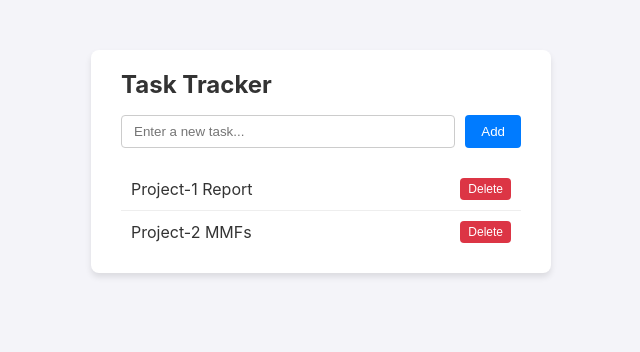
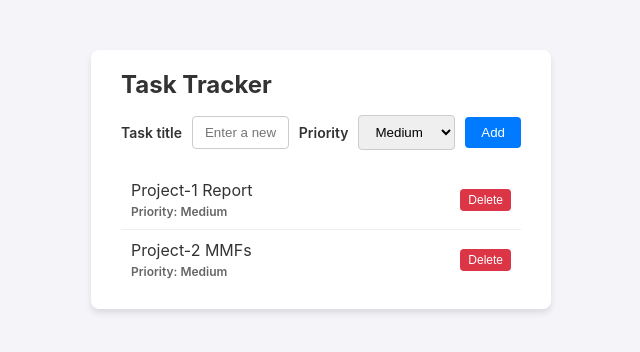
Before and after one commit to aditiakulk/cs3300-ta-workshop, a Flask app: page / in a window 1280 px wide. Shown: the top 352 px of the page, without its empty margins (319-959 px from the left). Run offline with Flask 3, Linux system fonts and the light colour scheme.

Commit message:
Implement feature for issue #1

```diff
--- a/app.py
+++ b/app.py
@@ -2,42 +2,67 @@ from flask import Flask, render_template, request, jsonify
 
 app = Flask(__name__)
 
+PRIORITIES = ("Low", "Medium", "High")
+DEFAULT_PRIORITY = "Medium"
+
 tasks = [
-    {"id": 1, "title": "Project-1 Report"},
-    {"id": 2, "title": "Project-2 MMFs"}
+    {"id": 1, "title": "Project-1 Report", "priority": DEFAULT_PRIORITY},
+    {"id": 2, "title": "Project-2 MMFs", "priority": DEFAULT_PRIORITY}
 ]
 next_id = 3
 
+
+def ensure_task_priority(task):
+    """Add the default priority to tasks that do not have one."""
+    task.setdefault("priority", DEFAULT_PRIORITY)
+    return task
+
+
 @app.route('/')
 def index():
+    """Render the task tracker page."""
     return render_template('index.html')
+
 
 @app.route('/api/tasks', methods=['GET'])
 def get_tasks():
+    """Return all tasks with their priorities."""
+    for task in tasks:
+        ensure_task_priority(task)
     return jsonify(tasks)
+
 
 @app.route('/api/tasks', methods=['POST'])
 def add_task():
+    """Create a task with a validated priority."""
     global next_id
     data = request.get_json()
 
     if not data or not data.get('title'):
         return jsonify({"error": "Title is required"}), 400
 
+    priority = data.get('priority') or DEFAULT_PRIORITY
+    if priority not in PRIORITIES:
+        return jsonify({"error": "Invalid priority"}), 400
+
     new_task = {
         "id": next_id,
-        "title": data['title']
+        "title": data['title'],
+        "priority": priority
     }
     tasks.append(new_task)
     next_id += 1
 
     return jsonify(new_task), 201
 
+
 @app.route('/api/tasks/<int:task_id>', methods=['DELETE'])
 def delete_task(task_id):
+    """Delete a task by its identifier."""
     global tasks
     tasks = [t for t in tasks if t['id'] != task_id]
     return jsonify({"result": "success"}), 200
 
+
 if __name__ == '__main__':
     app.run(debug=True, port=5000)
--- a/static/app.js
+++ b/static/app.js
@@ -7,10 +7,18 @@ async function fetchTasks() {
     taskList.innerHTML = '';
 
     tasks.forEach(task => {
+        const priority = task.priority || 'Medium';
         const li = document.createElement('li');
         li.innerHTML = `
-            <span>${task.title}</span>
-            <button class="delete-btn" onclick="deleteTask(${task.id})">Delete</button>
+            <span class="task-details">
+                <span class="task-title">${task.title}</span>
+                <span class="priority priority-${priority.toLowerCase()}">
+                    Priority: ${priority}
+                </span>
+            </span>
+            <button class="delete-btn" onclick="deleteTask(${task.id})">
+                Delete
+            </button>
         `;
         taskList.appendChild(li);
     });
@@ -18,17 +26,20 @@ async function fetchTasks() {
 
 async function addTask() {
     const titleInput = document.getElementById('task-title');
+    const priorityInput = document.getElementById('task-priority');
     const title = titleInput.value.trim();
+    const priority = priorityInput.value || 'Medium';
 
     if (!title) return;
 
     await fetch('/api/tasks', {
         method: 'POST',
         headers: { 'Content-Type': 'application/json' },
-        body: JSON.stringify({ title })
+        body: JSON.stringify({ title, priority })
     });
 
     titleInput.value = '';
+    priorityInput.value = 'Medium';
     fetchTasks();
 }
 
--- a/static/style.css
+++ b/static/style.css
@@ -1,5 +1,6 @@
 body {
-    font-family: -apple-system, BlinkMacSystemFont, "Segoe UI", Roboto, Helvetica, Arial, sans-serif;
+    font-family: -apple-system, BlinkMacSystemFont, "Segoe UI", Roboto,
+        Helvetica, Arial, sans-serif;
     background-color: #f4f4f9;
     color: #333;
     display: flex;
@@ -26,13 +27,22 @@ h1 {
     display: flex;
     gap: 10px;
     margin-bottom: 20px;
+    align-items: center;
+    flex-wrap: wrap;
 }
 
-input[type="text"] {
+.task-input label {
+    font-size: 14px;
+    font-weight: 600;
+}
+
+input[type="text"],
+select {
     flex: 1;
     padding: 8px 12px;
     border: 1px solid #ccc;
     border-radius: 4px;
+    min-width: 0;
 }
 
 button {
@@ -58,12 +68,36 @@ li {
     display: flex;
     justify-content: space-between;
     align-items: center;
+    gap: 10px;
     padding: 10px;
     border-bottom: 1px solid #eee;
 }
 
 li:last-child {
     border-bottom: none;
+}
+
+.task-details {
+    display: flex;
+    flex-direction: column;
+    gap: 4px;
+}
+
+.priority {
+    font-size: 12px;
+    font-weight: 600;
+}
+
+.priority-low {
+    color: #4169a1;
+}
+
+.priority-medium {
+    color: #666;
+}
+
+.priority-high {
+    color: #a33a2b;
 }
 
 .delete-btn {
--- a/templates/index.html
+++ b/templates/index.html
@@ -11,7 +11,14 @@
         <h1>Task Tracker</h1>
 
         <div class="task-input">
+            <label for="task-title">Task title</label>
             <input type="text" id="task-title" placeholder="Enter a new task...">
+            <label for="task-priority">Priority</label>
+            <select id="task-priority" name="priority">
+                <option value="Low">Low</option>
+                <option value="Medium" selected>Medium</option>
+                <option value="High">High</option>
+            </select>
             <button onclick="addTask()">Add</button>
         </div>
 
```
Also changed, not shown: tests/test_app.py (+92 -4 lines).
